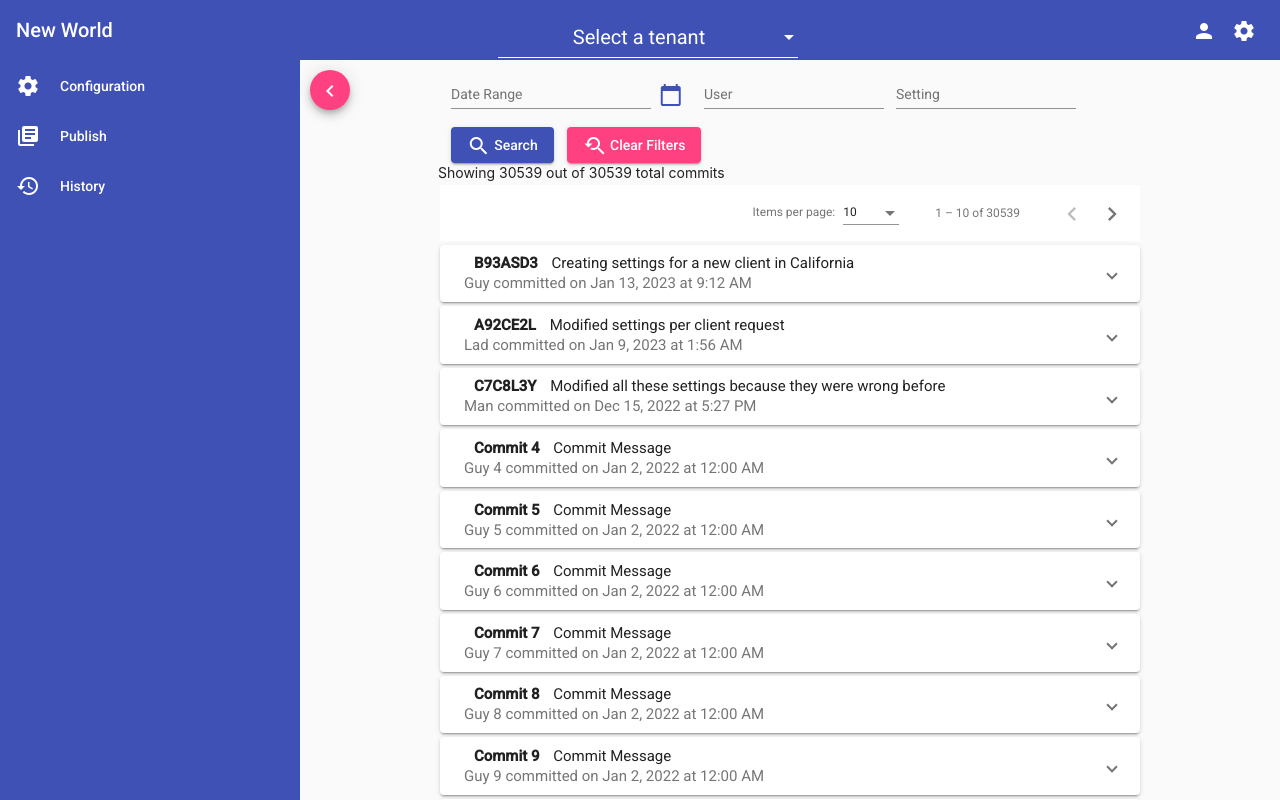
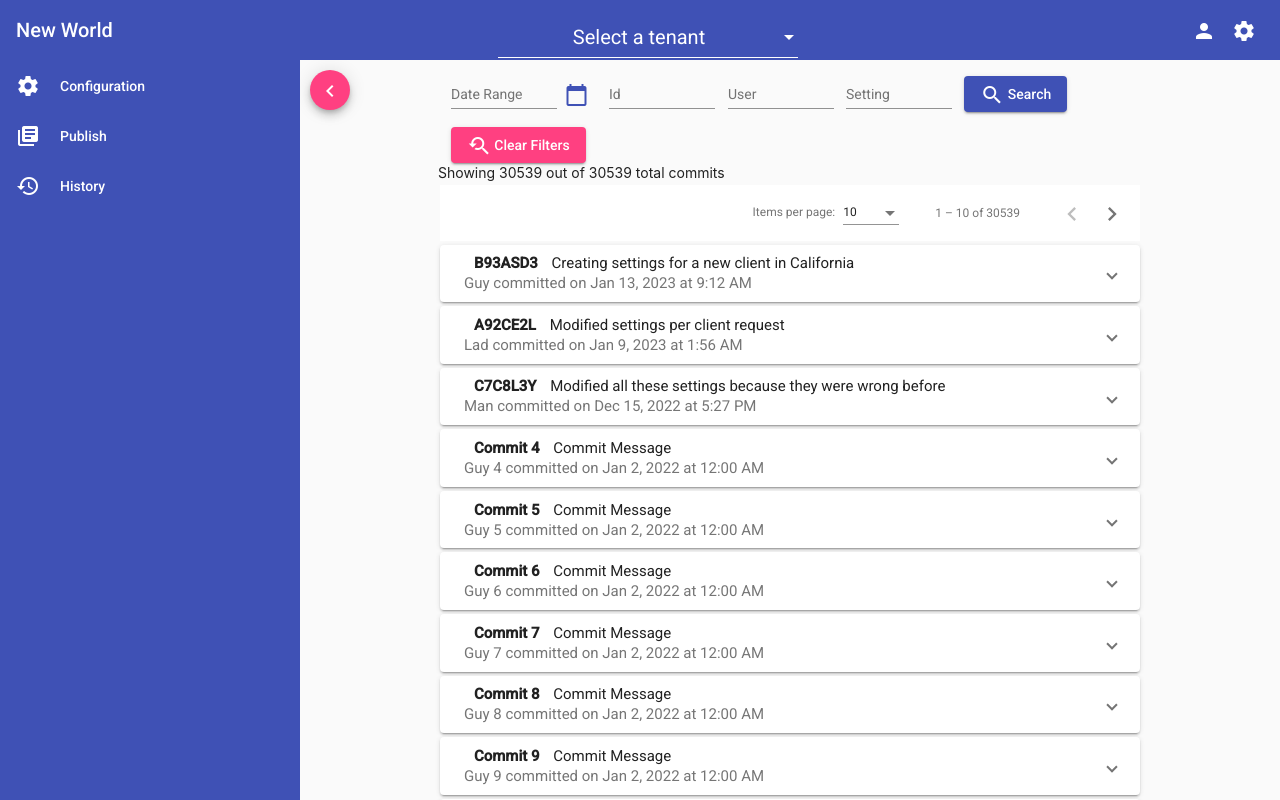
Before and after one commit to NWMSOEConfig/insight, an Angular app in the folder Insight/InsightApp/: page /history in a window 1280 px wide. Built offline with nearby package versions, Linux system fonts and the light colour scheme.

Commit message:
add id filter & adjust sizing

```diff
--- a/Insight/InsightApp/src/app/history-page/history-page.component.css
+++ b/Insight/InsightApp/src/app/history-page/history-page.component.css
@@ -35,3 +35,11 @@ a#jump:hover {
   color: inherit;
   text-decoration: none;
 }
+
+form {
+  width: 100%;
+}
+
+mat-form-field {
+  width: 15%;
+}
--- a/Insight/InsightApp/src/app/history-page/history-page.component.html
+++ b/Insight/InsightApp/src/app/history-page/history-page.component.html
@@ -29,6 +29,17 @@
     >
       <mat-icon>calendar_today</mat-icon>
     </button>
+
+    <!-- Search by id -->
+    <mat-form-field>
+      <mat-label>Id</mat-label>
+      <input
+        matInput
+        #userInput
+        (selectionchange)="this.searchUser = this.userInput.value"
+        (change)="this.searchUser = this.userInput.value"
+      />
+    </mat-form-field>
 
     <!-- Search by username -->
     <mat-form-field>
```
